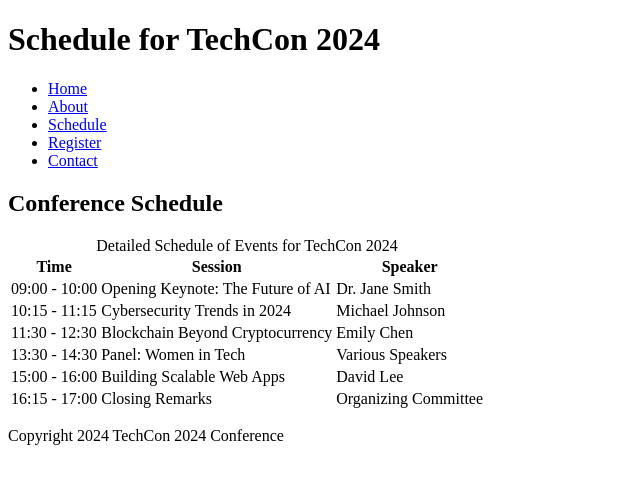
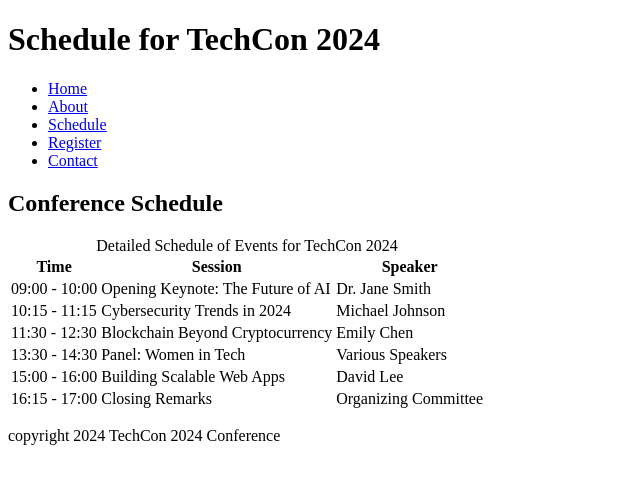
Before and after one commit to oyinlola-dominic/TechCon_HTML, a plain HTML site: page techcon_website/schedule.html in a window 1280 px wide. Shown: the full height of the page, 0-640 px from the left. Drawn offline with Linux system fonts and the light colour scheme.

Commit message:
Update schedule.html

```diff
--- a/techcon_website/schedule.html
+++ b/techcon_website/schedule.html
@@ -67,7 +67,7 @@
     </main>
 
     <footer>
-        <p>Copyright 2024 TechCon 2024 Conference</p>
+        <p>copyright 2024 TechCon 2024 Conference</p>
     </footer>
 </body>
 </html>
```
